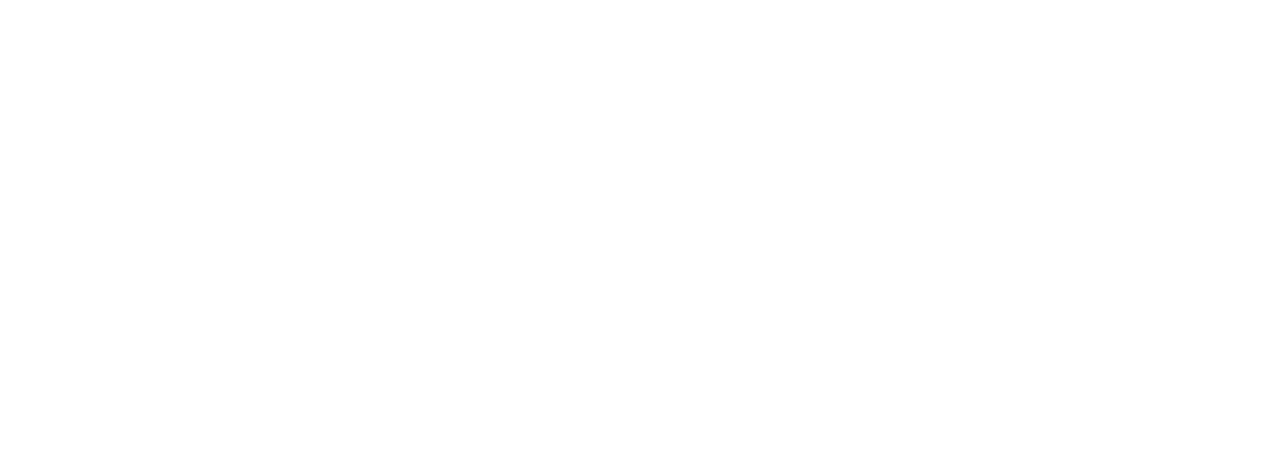
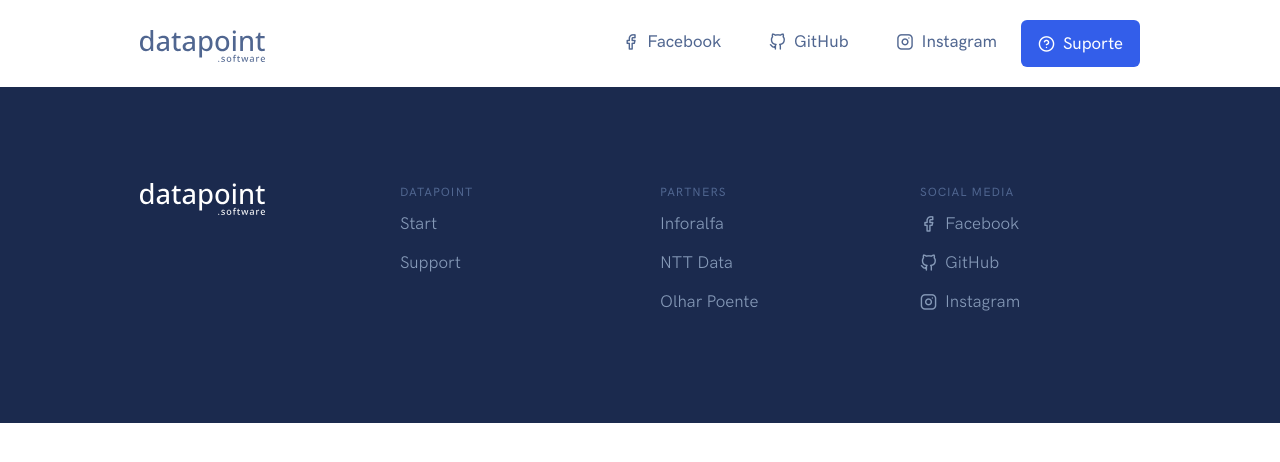
Before and after one commit to datapoint-software/pt-datapoint, an Angular app in the folder src/angular/: page / in a window 1280 px wide. Shown: the top 462 px of the page. Built offline with nearby package versions, Linux system fonts and the light colour scheme.

Commit message:
Frontend layout component and assets.

```diff
--- a/src/angular/src/app/app.routes.ts
+++ b/src/angular/src/app/app.routes.ts
@@ -1,3 +1,10 @@
 import { Routes } from '@angular/router';
+import { FeComponent } from './components/fe/fe.component';
 
-export const routes: Routes = [];
+export const routes: Routes = [
+  {
+    path: '',
+    pathMatch: 'full',
+    component: FeComponent
+  }
+];
--- /dev/null
+++ b/src/angular/src/app/components/fe/fe.component.html
@@ -0,0 +1,139 @@
+<nav class="navbar navbar-expand-lg navbar-light bg-white">
+  <div class="container">
+
+    <!-- Brand -->
+    <a class="navbar-brand" [routerLink]="[ '/' ]">
+      <img src="assets/datapoint-software.svg" class="navbar-brand-img" alt="...">
+    </a>
+
+    <!-- Navigation -->
+    <ul class="navbar-nav ms-auto">
+      <li class="nav-item">
+        <a class="nav-link d-flex align-items-center justify-content-center" href="https://www.facebook.com/datapoint-software/" target="_blank">
+          <span class="fe fe-facebook me-2"></span>
+          <span>Facebook</span>
+        </a>
+      </li>
+      <li class="nav-item">
+        <a class="nav-link d-flex align-items-center justify-content-center" href="https://www.github.com/datapoint-software/" target="_blank">
+          <span class="fe fe-github me-2"></span>
+          <span>GitHub</span>
+        </a>
+      </li>
+      <li class="nav-item">
+        <a class="nav-link d-flex align-items-center justify-content-center" href="https://www.instagram.com/datapoint.software/" target="_blank">
+          <span class="fe fe-instagram me-2"></span>
+          <span>Instagram</span>
+        </a>
+      </li>
+      <li class="nav-item">
+        <a class="navbar-btn btn btn-sm btn-primary lift ms-auto d-flex align-items-center justify-content-center" href="https://support.datapoint.software/" target="_blank">
+          <span class="fe fe-help-circle me-2"></span>
+          <span>Suporte</span>
+        </a>
+      </li>
+    </ul>
+
+  </div>
+</nav>
+<router-outlet></router-outlet>
+<div class="position-relative">
+  <div class="shape shape-bottom shape-fluid-x text-dark">
+    <svg viewBox="0 0 2880 48" fill="none" xmlns="http://www.w3.org/2000/svg">
+      <path d="M0 48h2880V0h-720C1442.5 52 720 0 720 0H0v48z" fill="currentColor"></path>
+    </svg>
+  </div>
+</div>
+<footer class="py-8 py-md-11 bg-dark">
+  <div class="container">
+    <div class="row">
+      <div class="col-12 col-md-6 col-lg-3">
+
+        <a [routerLink]="[ '/' ]">
+          <!-- Brand -->
+          <img src="assets/datapoint-software.svg" alt="..." class="footer-brand img-fluid mb-2">
+        </a>
+
+      </div>
+      <div class="col-12 col-md-6 col-lg-3">
+
+        <!-- Heading -->
+        <h6 class="fw-bold text-uppercase text-gray-700">
+          Datapoint
+        </h6>
+
+        <!-- List -->
+        <ul class="list-unstyled text-muted mb-6 mb-md-8 mb-lg-0">
+          <li class="mb-3">
+            <a [routerLink]="[ '/' ]" class="text-reset">
+              Start
+            </a>
+          </li>
+          <li class="mb-3">
+            <a class="text-reset" href="https://support.datapoint.software/" target="_blank">
+              Support
+            </a>
+          </li>
+        </ul>
+
+      </div>
+      <div class="col-12 col-md-6 col-lg-3">
+
+        <!-- Heading -->
+        <h6 class="fw-bold text-uppercase text-gray-700">
+          Partners
+        </h6>
+
+        <!-- List -->
+        <ul class="list-unstyled text-muted mb-6 mb-md-8 mb-lg-0">
+          <li class="mb-3">
+            <a class="text-reset" href="https://www.inforalfa.pt/" target="_blank">
+              Inforalfa
+            </a>
+          </li>
+          <li class="mb-3">
+            <a class="text-reset" href="https://pt.nttdata.com/" target="_blank">
+              NTT Data
+            </a>
+          </li>
+          <li class="mb-3">
+            <a class="text-reset" href="https://www.olharpoente.pt/" target="_blank">
+              Olhar Poente
+            </a>
+          </li>
+        </ul>
+
+      </div>
+      <div class="col-12 col-md-6 col-lg-3">
+
+        <!-- Heading -->
+        <h6 class="fw-bold text-uppercase text-gray-700">
+          Social Media
+        </h6>
+
+        <!-- List -->
+        <ul class="list-unstyled text-muted mb-6 mb-md-8 mb-lg-0">
+          <li class="mb-3">
+            <a class="d-flex align-items-center justify-content-start text-reset" href="https://www.facebook.com/datapoint.software/">
+              <span class="fe fe-facebook me-2"></span>
+              <span>Facebook</span>
+            </a>
+          </li>
+          <li class="mb-3">
+            <a class="d-flex align-items-center justify-content-start text-reset" href="https://www.github.com/datapoint-software/">
+              <span class="fe fe-github me-2"></span>
+              <span>GitHub</span>
+            </a>
+          </li>
+          <li class="mb-3">
+            <a class="d-flex align-items-center justify-content-start text-reset" href="https://www.instagram.com/datapoint.software/">
+              <span class="fe fe-instagram me-2"></span>
+              <span>Instagram</span>
+            </a>
+          </li>
+        </ul>
+
+      </div>
+    </div> <!-- / .row -->
+  </div> <!-- / .container -->
+</footer>
```
Also changed, not shown: src/angular/src/app/components/fe/fe.component.ts (added, +12 -0 lines), src/angular/public/assets/datapoint-software.svg (added).
